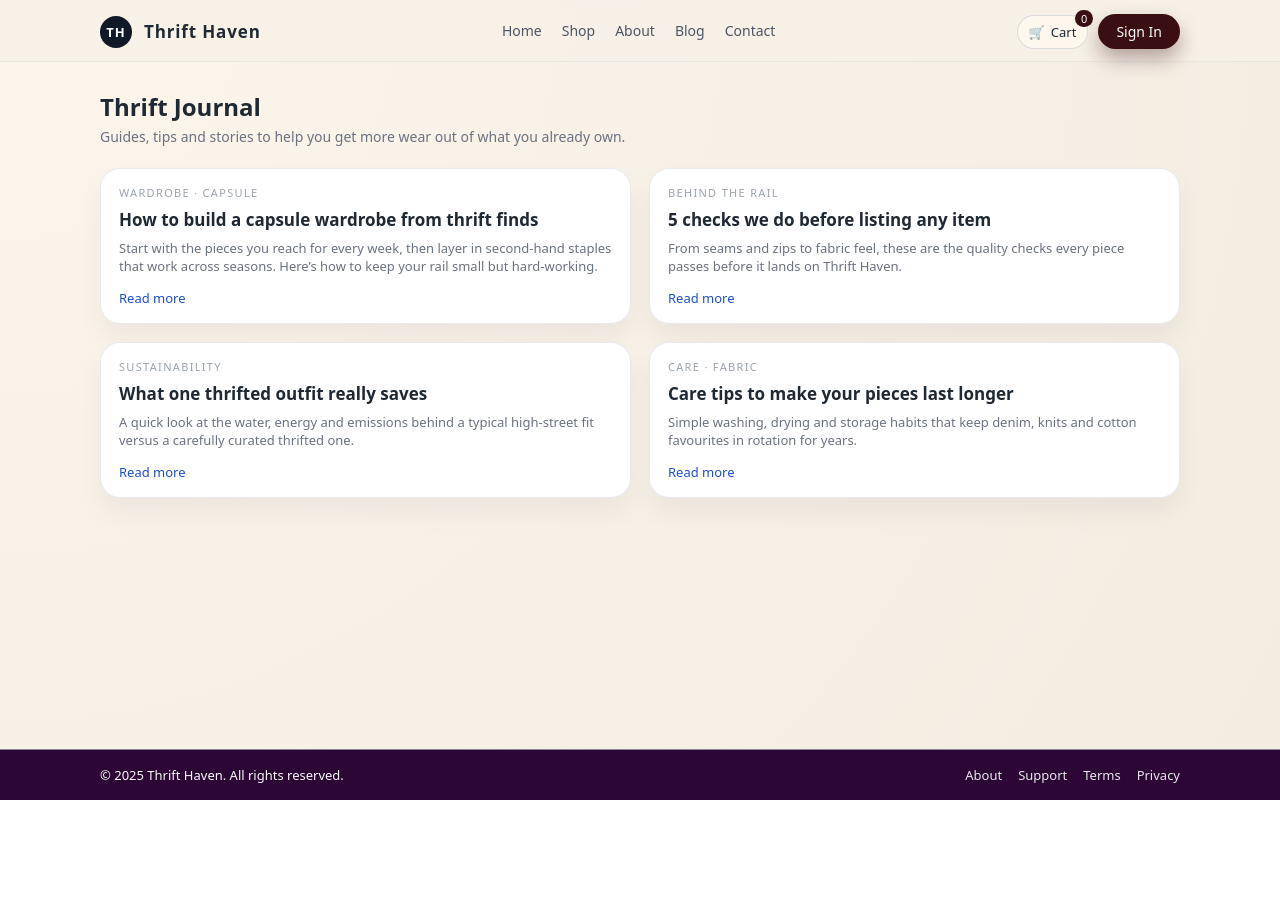
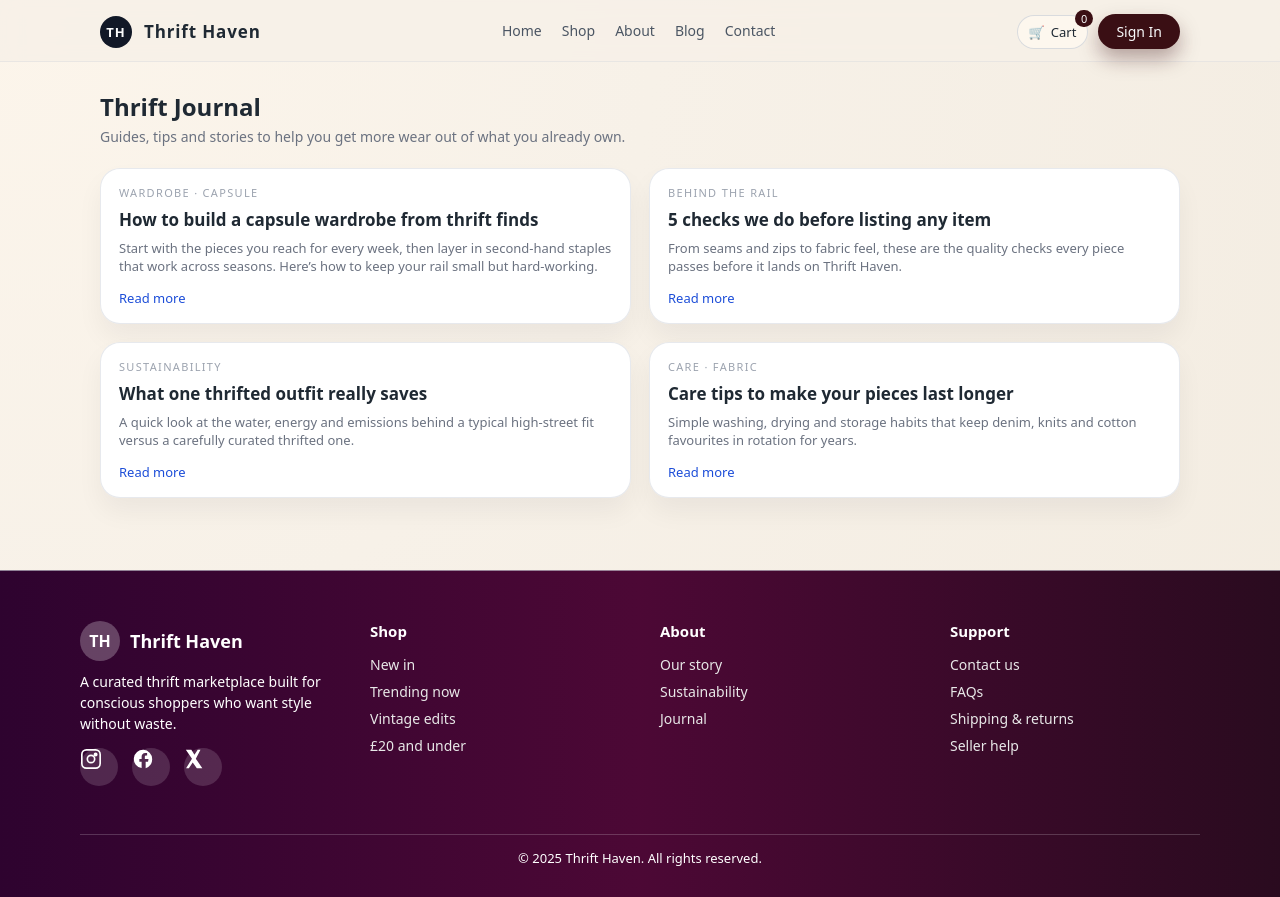
Before and after one commit to reeyanakhadka256-lab/THRIFT-HAVEN-, a plain HTML site: page thrift lab/blog.html in a window 1280 px wide. Before the commit the page ends 800 px from the top, so only its background shows below. Drawn offline with Linux system fonts and the light colour scheme.

Commit message:
Update blog.html

```diff
--- a/thrift lab/blog.html
+++ b/thrift lab/blog.html
@@ -275,7 +275,115 @@
       .nav-shell { flex-wrap: wrap; gap: 10px 14px; }
       .nav-links { display: none; }
       .footer-shell { flex-direction: column; align-items: flex-start; }
-    }
+    }/* FOOTER STYLE – Professional 4-column layout */
+
+.footer-section {
+  background: linear-gradient(90deg, #2e032f 0%, #4c0835 50%, #2a0b1f 100%);
+  padding: 50px 20px 30px;
+  color: #fff;
+  margin-top: 40px;
+}
+
+.footer-columns {
+  max-width: 1120px;
+  margin: 0 auto;
+  display: grid;
+  grid-template-columns: repeat(4, 1fr);
+  gap: 40px;
+}
+
+.footer-col h4 {
+  font-size: 15px;
+  font-weight: 600;
+  margin-bottom: 14px;
+}
+
+.footer-col a {
+  display: block;
+  color: #e8e8e8;
+  margin-bottom: 8px;
+  font-size: 14px;
+}
+
+.footer-col a:hover {
+  color: #ffffff;
+  text-decoration: underline;
+}
+
+/* BRAND COLUMN */
+.footer-brand {
+  display: flex;
+  align-items: center;
+  gap: 10px;
+}
+
+.footer-logo {
+  width: 40px;
+  height: 40px;
+  background: #ffffff40;
+  border-radius: 50%;
+  display: flex;
+  align-items: center;
+  justify-content: center;
+  font-weight: 700;
+}
+
+.footer-name {
+  font-size: 18px;
+  font-weight: 600;
+}
+
+.footer-desc {
+  margin-top: 10px;
+  font-size: 14px;
+  line-height: 1.5;
+}
+
+/* SOCIALS */
+.footer-socials {
+  margin-top: 14px;
+  display: flex;
+  gap: 14px;
+}
+
+.social-icon {
+  width: 38px;
+  height: 38px;
+  background: #ffffff25;
+  border-radius: 50%;
+  display: flex;
+  align-items: center;
+  justify-content: center;
+  transition: .2s;
+}
+
+.social-icon:hover {
+  background: #ffffff50;
+  transform: translateY(-3px);
+}
+
+/* BOTTOM TEXT */
+.footer-bottom {
+  max-width: 1120px;
+  margin: 40px auto 0;
+  padding-top: 14px;
+  border-top: 1px solid #ffffff30;
+  text-align: center;
+  font-size: 13px;
+}
+
+/* Mobile */
+@media (max-width: 800px) {
+  .footer-columns {
+    grid-template-columns: 1fr 1fr;
+  }
+}
+
+@media (max-width: 500px) {
+  .footer-columns {
+    grid-template-columns: 1fr;
+  }
+}
   </style>
 </head>
 <body>
@@ -361,18 +469,6 @@
     </section>
   </main>
 
-  <footer>
-    <div class="footer-shell">
-      <div>© 2025 Thrift Haven. All rights reserved.</div>
-      <div class="footer-links">
-        <a href="about.html">About</a>
-        <a href="support.html">Support</a>
-        <a href="terms.html">Terms</a>
-        <a href="privacy.html">Privacy</a>
-      </div>
-    </div>
-  </footer>
-
   <script>
     function getCart() {
       try {
@@ -388,5 +484,87 @@
     }
     document.addEventListener("DOMContentLoaded", updateCartCount);
   </script>
+  <footer class="footer-section">
+  <div class="footer-columns">
+
+    <!-- Column 1: Brand -->
+    <div class="footer-col">
+      <div class="footer-brand">
+        <div class="footer-logo">TH</div>
+        <div class="footer-name">Thrift Haven</div>
+      </div>
+
+      <p class="footer-desc">
+        A curated thrift marketplace built for conscious shoppers who want style without waste.
+      </p>
+
+      <!-- SOCIAL ICONS -->
+      <div class="footer-socials">
+
+        <!-- Instagram -->
+        <a href="https://www.instagram.com/iya_sumu?igsh=MWN5aHFzdXQ5aHdlcg%3D%3D&utm_source=qr"
+           target="_blank" aria-label="Instagram" class="social-icon">
+          <svg width="22" height="22" fill="none" stroke="white" stroke-width="1.8"
+               stroke-linecap="round" stroke-linejoin="round" viewBox="0 0 24 24">
+            <rect x="2" y="2" width="20" height="20" rx="5"></rect>
+            <circle cx="12" cy="12" r="4"></circle>
+            <circle cx="17" cy="7" r="1.3" fill="white"></circle>
+          </svg>
+        </a>
+
+        <!-- Facebook -->
+        <a href="https://www.facebook.com/share/17UuuoeSNk/?mibextid=wwXIfr"
+           target="_blank" aria-label="Facebook" class="social-icon">
+          <svg width="22" height="22" fill="white" viewBox="0 0 24 24">
+            <path d="M22 12a10 10 0 1 0-11.5 9.9v-7H8v-3h2.5V9.5c0-2 1.3-4 4-4
+                     1.2 0 2 .1 2 .1v2.7h-1.1c-1.1 0-1.4.7-1.4 1.4V12H18l-.5 3h-2.6v7
+                     A10 10 0 0 0 22 12z"/>
+          </svg>
+        </a>
+
+        <!-- Twitter/X (Using Instagram link as per your request) -->
+        <a href="https://www.instagram.com/iya_sumu?igsh=MWN5aHFzdXQ5aHdlcg%3D%3D&utm_source=qr"
+           target="_blank" aria-label="Twitter" class="social-icon">
+          <svg width="22" height="22" fill="white" viewBox="0 0 24 24">
+            <path d="M18 2h-3l-3.6 5.3L8 2H2l6.7 9.7L2.3 22h3l4.2-6.2L14 22h6l-7.1-10.3L18 2z"/>
+          </svg>
+        </a>
+
+      </div>
+    </div>
+
+    <!-- Column 2: Shop -->
+    <div class="footer-col">
+      <h4>Shop</h4>
+      <a href="shop.html#new">New in</a>
+      <a href="shop.html#trending">Trending now</a>
+      <a href="shop.html#denim">Vintage edits</a>
+      <a href="shop.html#capsule">£20 and under</a>
+    </div>
+
+    <!-- Column 3: About -->
+    <div class="footer-col">
+      <h4>About</h4>
+      <a href="about.html">Our story</a>
+      <a href="about.html#sustainability">Sustainability</a>
+      <a href="blog.html">Journal</a>
+    </div>
+
+    <!-- Column 4: Support -->
+    <div class="footer-col">
+      <h4>Support</h4>
+      <a href="contact.html">Contact us</a>
+      <a href="contact.html#faq">FAQs</a>
+      <a href="contact.html#shipping">Shipping & returns</a>
+      <a href="contact.html#seller">Seller help</a>
+    </div>
+
+  </div>
+
+  <!-- Bottom strip -->
+  <div class="footer-bottom">
+    © 2025 Thrift Haven. All rights reserved.
+  </div>
+</footer>
 </body>
 </html>
```
